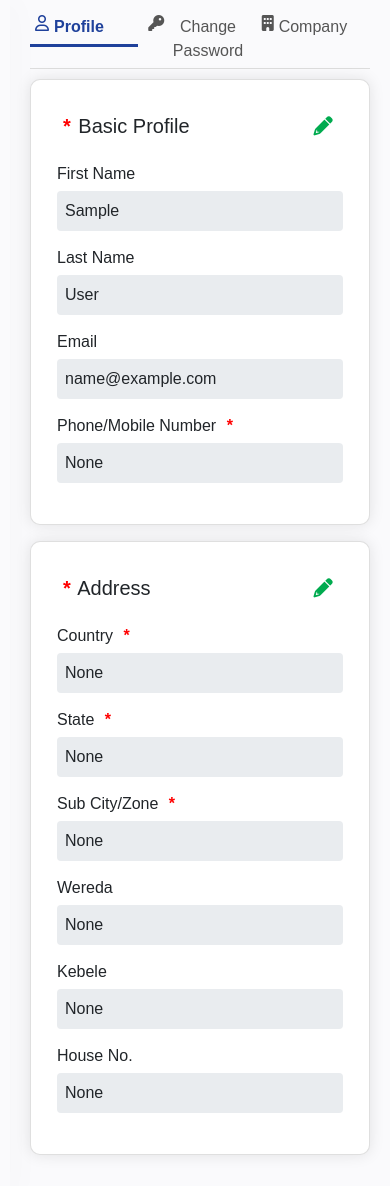
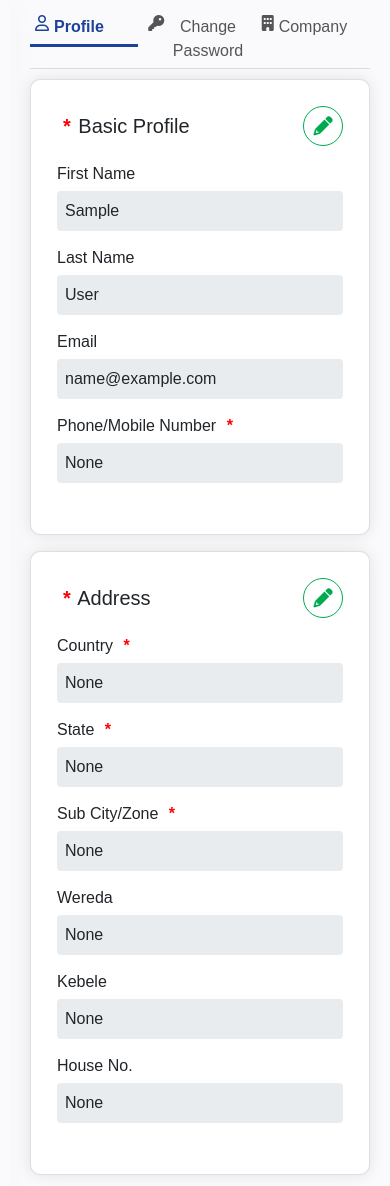
Before and after one commit to epythonlab/mems, a Flask app: page /profile in a window 390 px wide. Shown: the part 65-1251 px from the top of the page. Run offline with Flask 3, Linux system fonts and the light colour scheme; the visitor is signed in with stand-in values (Sample User, id 1); data that the repository does not hold is empty; parts of the project's set-up code (start-up, migrations or seed data) failed here and were passed over.

Commit message:
user profile updates buttons

```diff
--- a/app/static/css/style.css
+++ b/app/static/css/style.css
@@ -1063,7 +1087,7 @@ background-color: #2ecc71;
 }
  /* css layout for form input */
  .edit-icon {
-  border: none;
+  border: 1px solid;
   border-radius: 50%;
   width: 40px;
   height: 40px;
@@ -1702,6 +1729,14 @@ td:last-child .btn-status .fas {
   font-weight: bold;
   margin-bottom: 5px;
 }
+.company-section .btn-row{
+  display: flex;
+  flex-direction: row;
+  margin-bottom: 10px;
+}
+form input:focus{
+  border-color: #1F419B;
+}
 @media screen and (max-width:768px) {
   .company{
     flex-direction: column;
@@ -1709,4 +1744,11 @@ td:last-child .btn-status .fas {
   .company-section, .preview-section {
     width: 100%;
   }
-}
+  .company-section .btn-row {
+    flex-wrap: wrap;
+    gap: 10px;
+  }
+  .company-section .btn-row button {
+    flex: 1 1 auto;
+  }
+}
--- a/app/static/js/form_editor.js
+++ b/app/static/js/form_editor.js
@@ -11,11 +11,28 @@
             input.classList.remove('read-only-input');
         });
 
-        // Show the save button and hide the edit button in the section
-        document.getElementById(`saveButton${capitalizeFirstLetter(section)}`).style.display = 'block';
-        document.getElementById(`editButton${capitalizeFirstLetter(section)}`).style.display = 'none';
+        // Show the save and cancel buttons, hide the edit button
+    document.getElementById(`saveButton${capitalizeFirstLetter(section)}`).style.display = 'block';
+    document.getElementById(`cancelButton${capitalizeFirstLetter(section)}`).style.display = 'block';
+    document.getElementById(`editButton${capitalizeFirstLetter(section)}`).style.display = 'none';
     }
 
     function capitalizeFirstLetter(string) {
         return string.charAt(0).toUpperCase() + string.slice(1);
     }
+
+    function cancelForm(section) {
+        // Get the input fields within the specified section
+        const inputs = document.querySelectorAll(`#${section}Form input`);
+
+        // Restore original values and make inputs read-only
+        inputs.forEach(input => {
+            input.setAttribute('readonly', 'readonly');
+            input.classList.add('read-only-input');
+        });
+
+        // Hide the save and cancel buttons, show the edit button
+        document.getElementById(`saveButton${capitalizeFirstLetter(section)}`).style.display = 'none';
+        document.getElementById(`cancelButton${capitalizeFirstLetter(section)}`).style.display = 'none';
+        document.getElementById(`editButton${capitalizeFirstLetter(section)}`).style.display = 'block';
+    }
--- a/app/templates/users/profile.html
+++ b/app/templates/users/profile.html
@@ -92,17 +92,15 @@
                                 >
                             </div>
                         </div>
-                        <div class="row">
-                            <div class="col-md-2">
-                                <button
-                                    type="submit"
-                                    class="btn btn-primary btn-sm button-hover"
-                                    id="saveButtonBasic"
-                                    style="display:none;"
-                                >Save</button>
+                        <div class="company-section">
+                            <div class="btn-row">
+                                <button type="submit" class="btn btn-primary button-hover" id="saveButtonBasic" style="display:none;">Update</button>
+                                <button type="button" class="btn btn-cancel" id="cancelButtonBasic" style="display:none;" onclick="cancelForm('basic')">Cancel</button>
+
                             </div>
                         </div>
                     </form>
+
                 </div>
             </div>
             <!-- Address Section -->
@@ -202,14 +200,11 @@
                                 >
                             </div>
                         </div>
-                        <div class="row">
-                            <div class="col-md-2">
-                                <button
-                                    type="submit"
-                                    class="btn btn-primary btn-sm button-hover"
-                                    id="saveButtonAddress"
-                                    style="display:none;"
-                                >Save</button>
+                        <div class="company-section">
+                            <div class="btn-row">
+                                <button type="submit" class="btn btn-primary button-hover" id="saveButtonAddress" style="display:none;">Update</button>
+                                <button type="button" class="btn btn-cancel" id="cancelButtonAddress" style="display:none;" onclick="cancelForm('address')">Cancel</button>
+
                             </div>
                         </div>
                     </form>
```
Also changed, not shown: other parts of app/static/css/style.css (+29 -2 lines), app/templates/users/company.html (+3 -7 lines).
